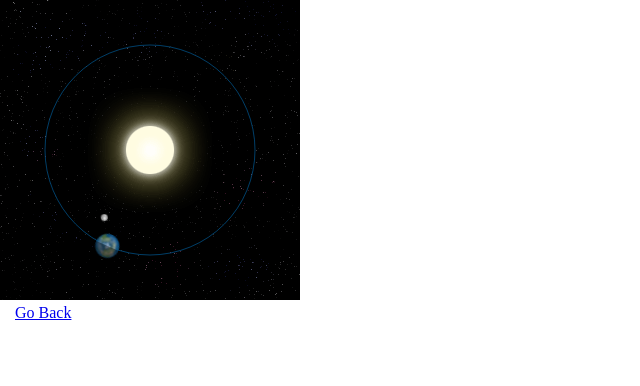
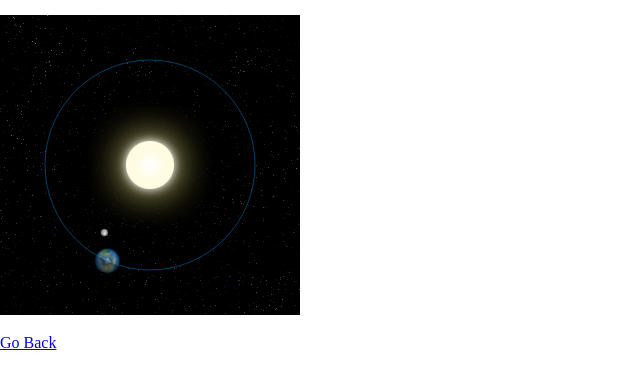
Before and after one commit to brainfeaster/brainfeaster.github.io, a browser extension: page index.html in a window 1280 px wide. Shown: the whole page, without its empty margins (0-640 px from the left). Drawn offline with Linux system fonts and the light colour scheme.

Commit message:
Update index.html

```diff
--- a/index.html
+++ b/index.html
@@ -41,10 +41,10 @@
     </head>
     <body>
 
-            <canvas id="canvas" width="300" height="300"></canvas>
+            <canvas style="margin:15px auto" id="canvas" width="300" height="300"></canvas>
 
         <br/>
-        <a href="https://sanjaipk.github.io" style="margin-left:15px">Go Back <a>
+        <a href="https://sanjaipk.github.io" style="margin-left:15px auto">Go Back <a>
 
             <script>
                 var sun = new Image();
```
